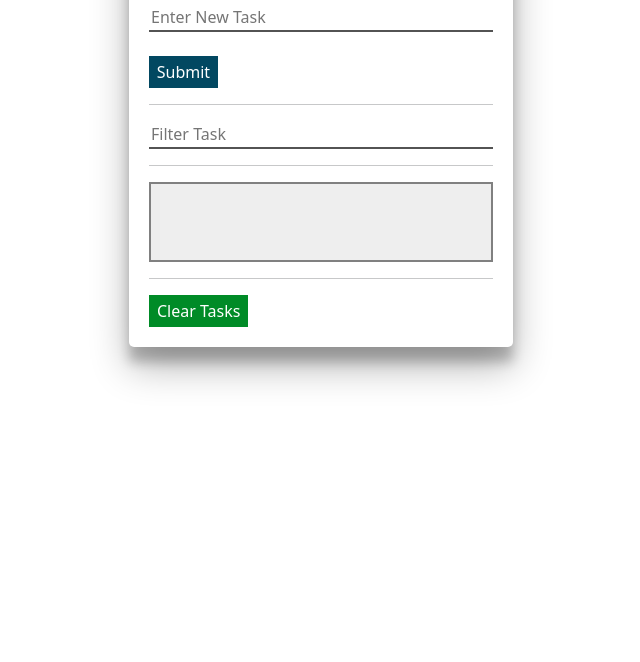
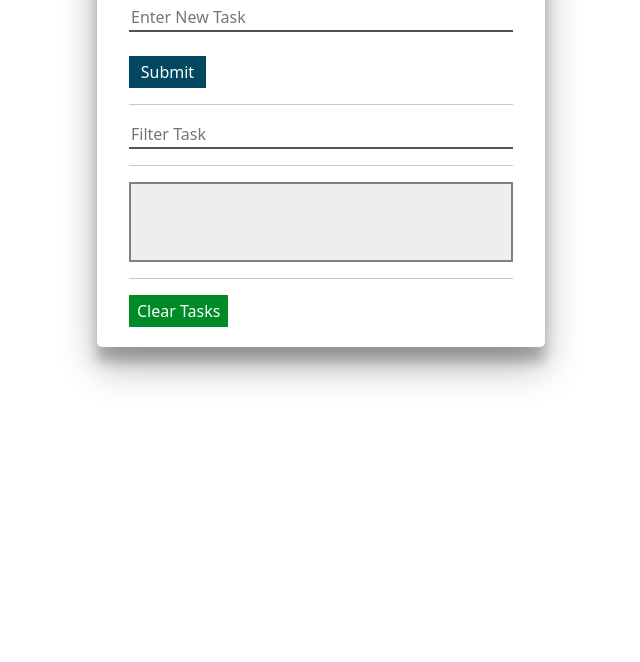
Before and after one commit to waqarabbas72/task-list, a plain HTML site: page index.html in a window 1280 px wide. Shown: the part 138-800 px from the top of the page, without its empty margins (319-959 px from the left). Drawn offline with nearby package versions, Linux system fonts and the light colour scheme; a web font is replaced by a local one.

Commit message:
reponsive

```diff
--- a/index.html
+++ b/index.html
@@ -17,7 +17,9 @@
     />
   </head>
   <body>
-    <div class="container">
+    <div class="container" id="container">
+     <div class="row mx-auto">
+      <div class="col">
         <h1>Task List</h1>
 
         <!-- task Field -->
@@ -49,6 +51,8 @@
         <hr />
         <button class="clear py-1 px-2">Clear Tasks</button>
       </div>
+     </div>
+    </div>
 
     <script src="app.js"></script>
     <script
--- a/style.css
+++ b/style.css
@@ -1,11 +1,23 @@
 @import url("https://fonts.googleapis.com/css2?family=Bebas+Neue&family=La+Belle+Aurore&family=Rubik+Gemstones&family=Satisfy&display=swap");
-.container {
-  width: 30% !important;
+#container {
   margin: 50px auto;
   padding: 20px !important;
   border-radius: 5px;
   box-shadow: rgba(0, 0, 0, 0.3) 0px 19px 38px,
     rgba(0, 0, 0, 0.22) 0px 15px 12px;
+}
+/* min width = 768px */
+@media (min-width:768px) {
+  #container{
+    width: 50%;
+  }
+}
+
+/* min width = 992px */
+@media (min-width:992px) {
+  #container{
+    width: 35%;
+  }
 }
 
 h1 {
```
Lines whose indentation alone changed are shown as unchanged.
